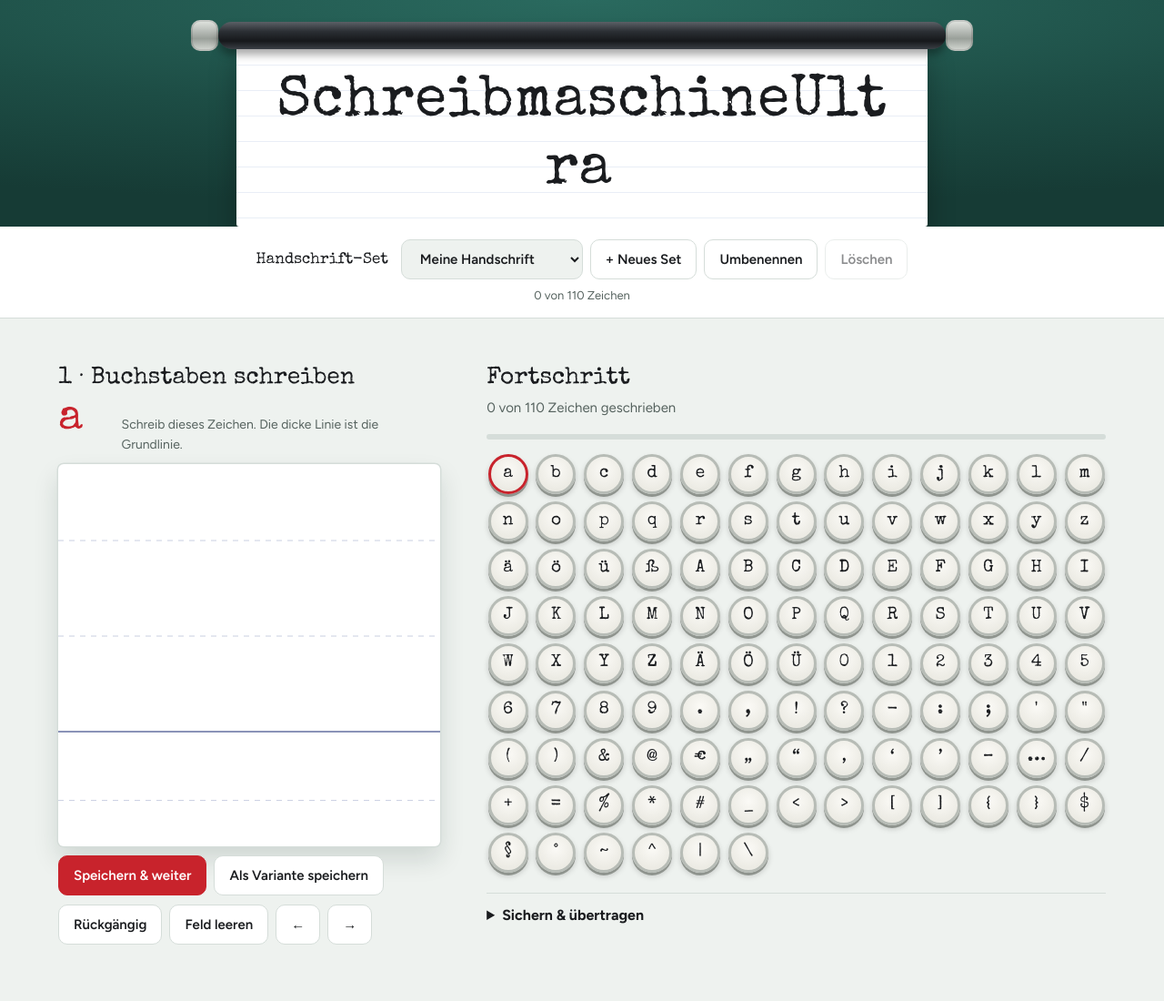
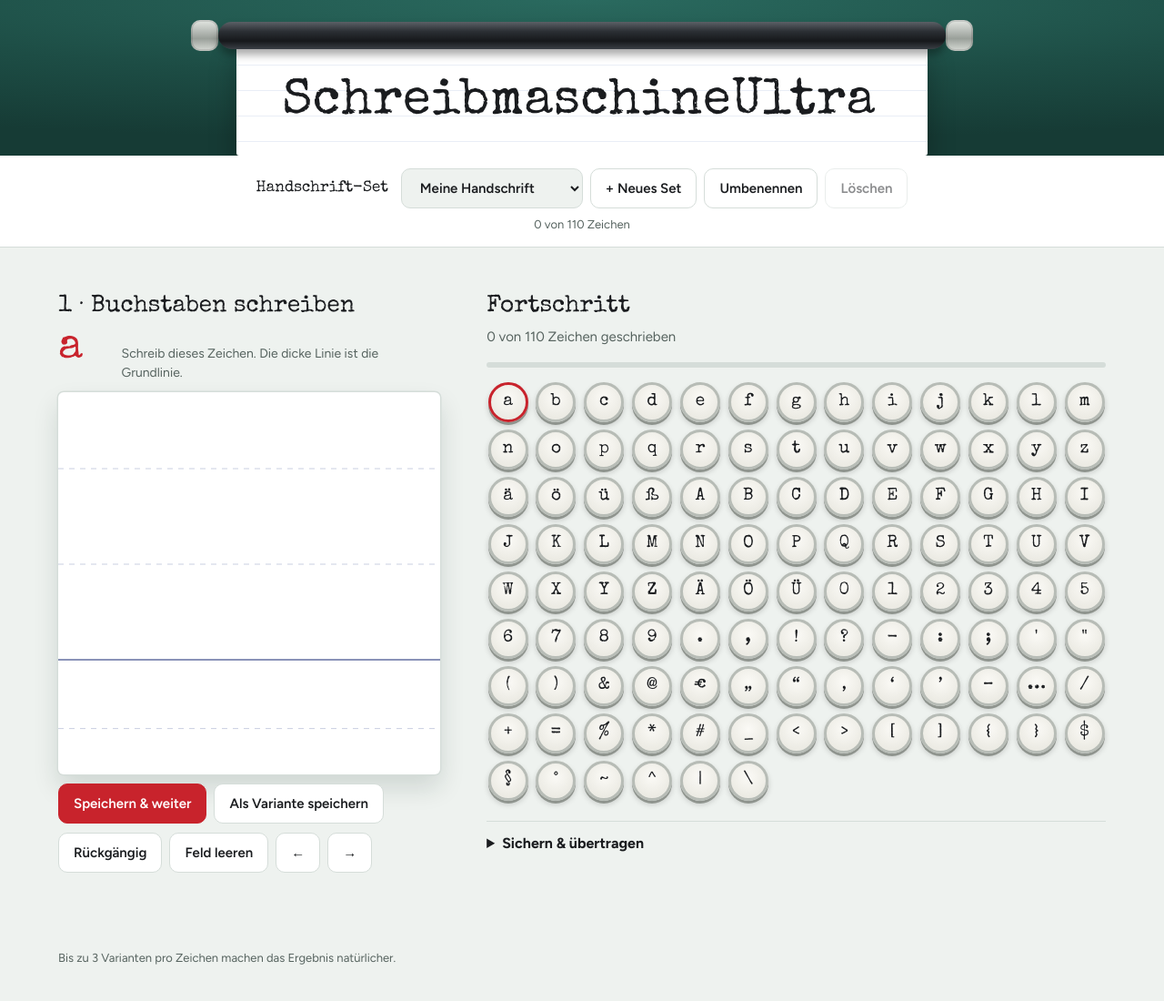
Before and after one commit to SchreibmaschineUltra/Handschrift, a plain HTML site: page index.html in a window 1280 px wide. Shown: the top 1100 px of the page at 91% size. Drawn offline with nearby package versions, Linux system fonts and the light colour scheme; no server answers.

Commit message:
Name im Kopf immer in einer Zeile
Die Schriftgröße passt sich der Papierbreite an, auch nachdem die
Schreibmaschinenschrift geladen ist.

Co-Authored-By: Claude Opus 5.5 <noreply@anthropic.com>
Claude-Session: https://claude.ai/code/session_01HpiRV49CDpT9GeNy9XC4LC

```diff
--- a/index.html
+++ b/index.html
@@ -25,7 +25,7 @@ body{margin:0;background:var(--bg);color:var(--ink);font:16px/1.55 Figtree,syste
 .platen .knob{width:30px;height:34px;border-radius:10px;background:linear-gradient(#e4e7e3,#9aa09a 60%,#d7dbd6);box-shadow:inset 0 0 0 2px rgba(0,0,0,.12)}
 .sheet{position:relative;z-index:1;max-width:760px;margin:-12px auto 0;background:var(--paper);padding:34px clamp(14px,4vw,40px) 26px;border-radius:0 0 3px 3px;
   background-image:linear-gradient(transparent calc(100% - 1px),#e9eef6 0);background-size:100% 28px;box-shadow:0 18px 30px rgba(0,0,0,.28);text-align:center}
-.sheet h1{margin:0;font:400 clamp(28px,7.2vw,64px)/1.1 "Special Elite",ui-serif,serif;color:#1a1c1f;letter-spacing:.01em;overflow-wrap:anywhere}
+.sheet h1{margin:0;font:400 64px/1.1 "Special Elite",ui-serif,serif;color:#1a1c1f;letter-spacing:.01em;white-space:nowrap}
 .sheet h1 .c{opacity:0;animation:strike .01s linear forwards}
 .sheet h1 .caret{display:inline-block;width:.08em;height:.9em;margin-left:.04em;vertical-align:-.08em;background:var(--ribbon);animation:blink 1s steps(1) 2.4s infinite}
 @keyframes strike{to{opacity:1}}@keyframes blink{50%{opacity:0}}
@@ -622,7 +622,12 @@ const ro=new ResizeObserver(()=>{sizePad();render()});ro.observe(pad);ro.observe
 ui();sizePad();render();setsUI();
 /* Kopf: Name wird Buchstabe für Buchstabe getippt */
 {const h=$('#title'),t=h.textContent;h.setAttribute('aria-label',t);
- h.innerHTML=[...t].map((c,i)=>`<span class="c" aria-hidden="true" style="animation-delay:${(.25+i*.09).toFixed(2)}s">${ESC(c)}</span>`).join('')+'<span class="caret" aria-hidden="true"></span>'}
+ h.innerHTML=[...t].map((c,i)=>`<span class="c" aria-hidden="true" style="animation-delay:${(.25+i*.09).toFixed(2)}s">${ESC(c)}</span>`).join('')+'<span class="caret" aria-hidden="true"></span>'
+ /* Name immer in einer Zeile: Schriftgröße an die Papierbreite anpassen */
+ const fit=()=>{const box=h.parentElement,cs=getComputedStyle(box),avail=box.clientWidth-parseFloat(cs.paddingLeft)-parseFloat(cs.paddingRight);
+   h.style.fontSize='100px';const need=h.scrollWidth;h.style.fontSize=Math.max(14,Math.min(64,Math.floor(100*avail/need*.98)))+'px'};
+ fit();new ResizeObserver(fit).observe(h.parentElement);
+ if(document.fonts)document.fonts.ready.then(fit,()=>{});}
 if(document.fonts)document.fonts.load('500 40px Caveat').then(render,()=>{});
 }
 </script>
```
